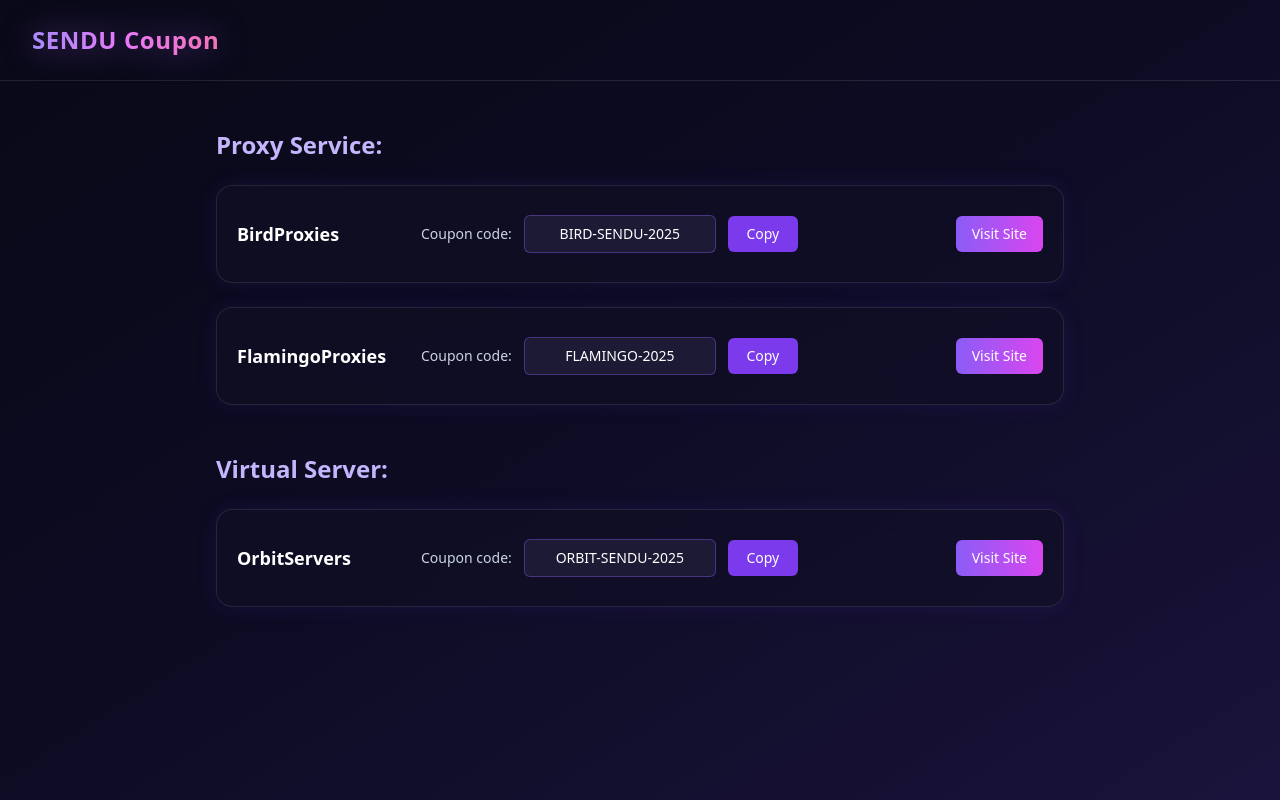
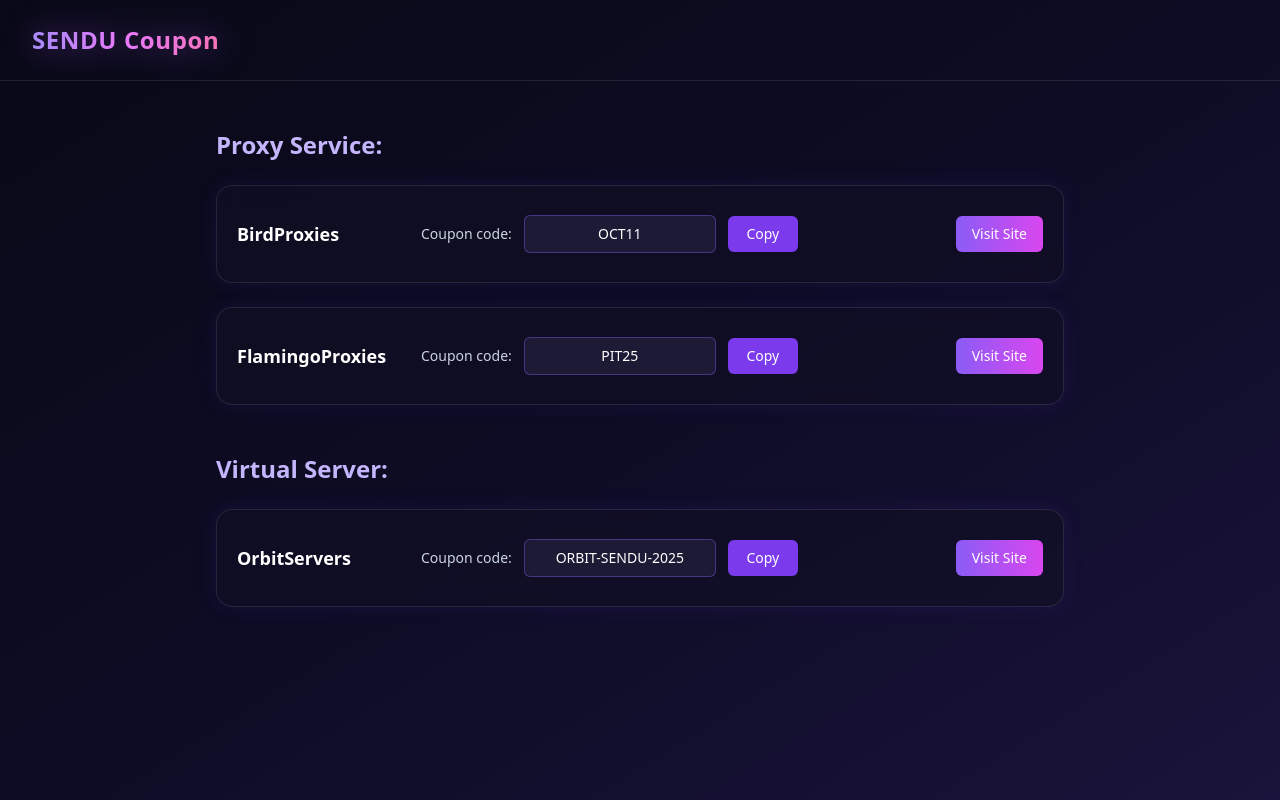
Before and after one commit to usuuythsyf6365-source/coupon-site, a Next.js app: page /page in a window 1280 px wide. Built offline with nearby package versions, Linux system fonts and the light colour scheme.

Commit message:
Update page

```diff
--- a/src/pages/page.tsx
+++ b/src/pages/page.tsx
@@ -17,14 +17,14 @@
             id: "bird",
             name: "BirdProxies",
             logo: "/logos/bird.png",
-            coupon: "BIRD-SENDU-2025",
+            coupon: "OCT11",
             url: "https://birdproxies.com",
         },
         {
             id: "flamingo",
             name: "FlamingoProxies",
             logo: "/logos/flamingo.png",
-            coupon: "FLAMINGO-2025",
+            coupon: "PIT25",
             url: "https://flamingoproxies.com",
         },
         {
@@ -32,7 +32,7 @@
             name: "OrbitServers",
             logo: "/logos/orbit.png",
             coupon: "ORBIT-SENDU-2025",
-            url: "https://orbitservers.com",
+            url: "https://orbitservers.io/",
         },
     ];
 
```
